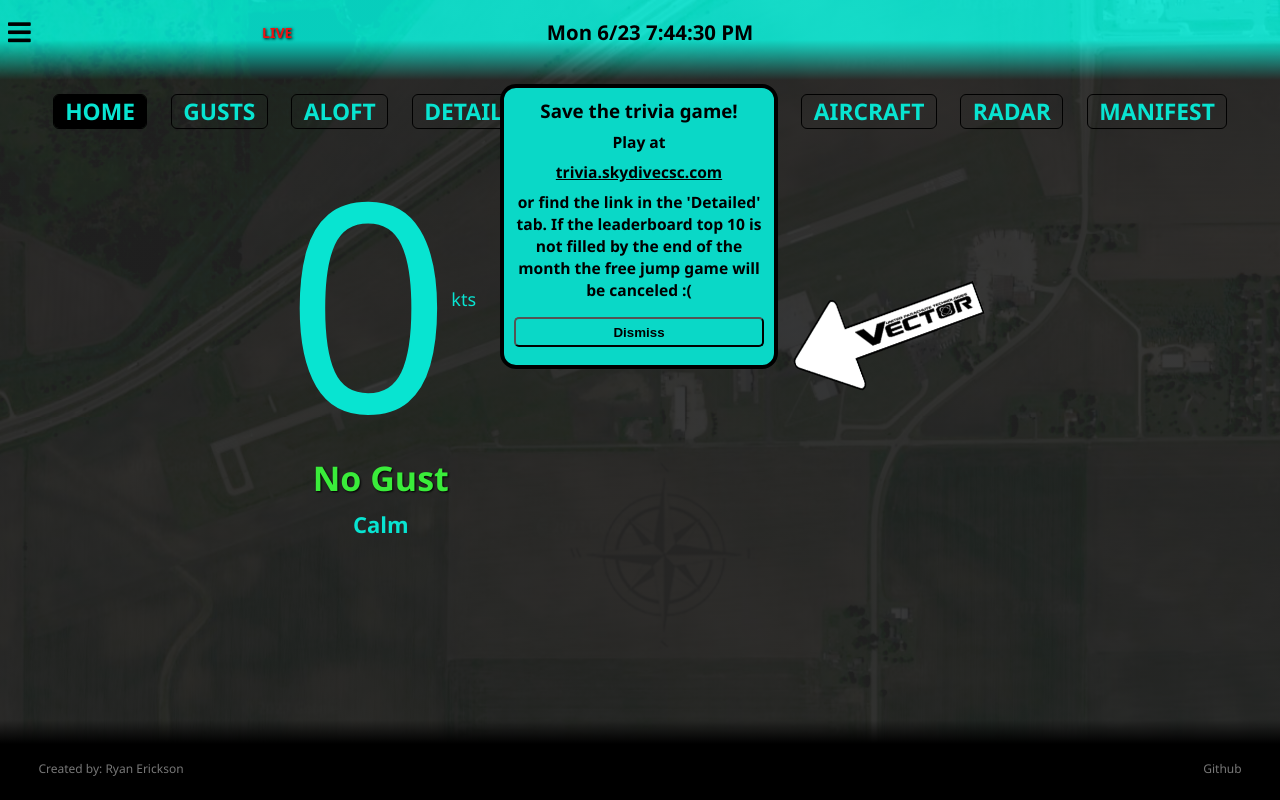
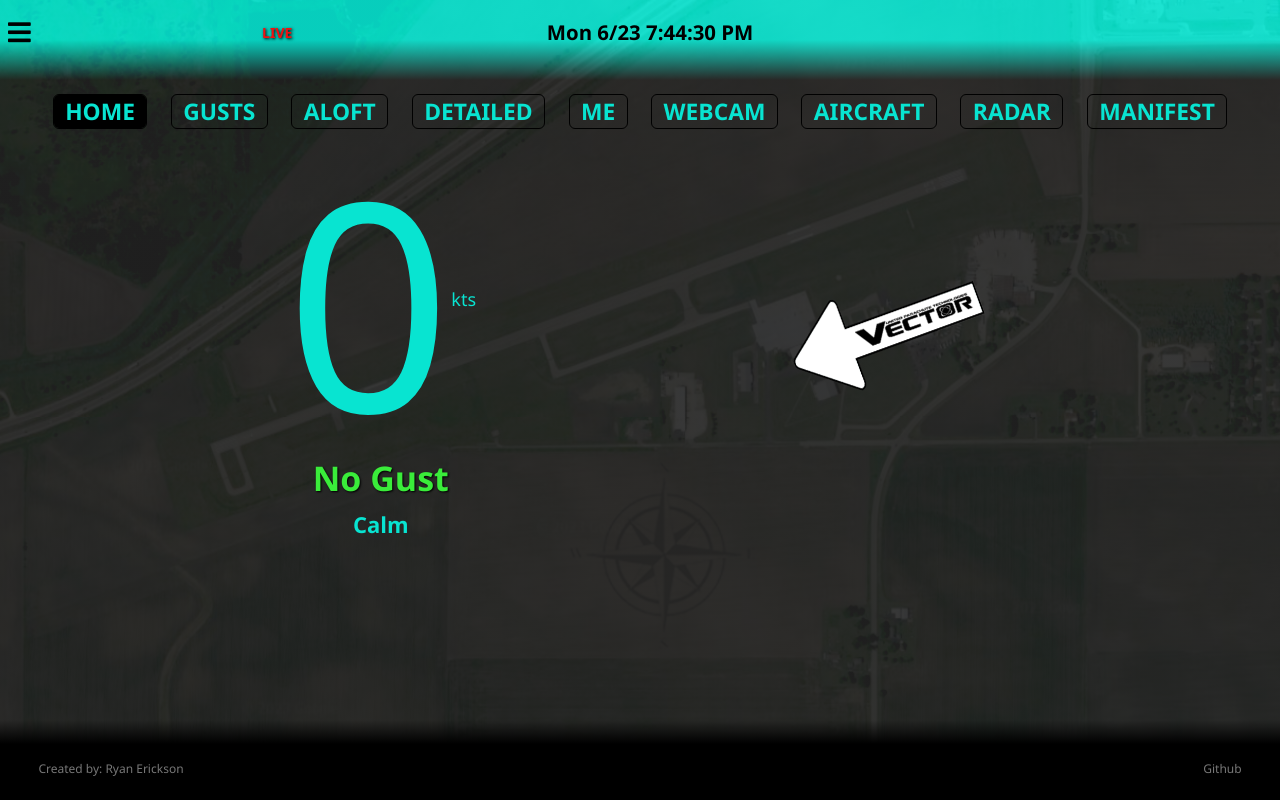
Before and after one commit to RyanFullStack/csc-weather-app, a React (Vite) app: page / in a window 1280 px wide. Built offline with nearby package versions, Linux system fonts and the light colour scheme; no server answers.

Commit message:
popup removed

```diff
--- a/src/components/Header/index.jsx
+++ b/src/components/Header/index.jsx
@@ -4,7 +4,6 @@ import LiveStatus from "../LiveStatus";
 import audio from "../../images/audio.png";
 import Beerlight from "../Beerlight";
 import HamburgerMenu from "../HamburgerMenu";
-import TriviaPopup from "../TriviaPopup";
 import "./headermenu.css";
 
 function Header() {
@@ -21,8 +20,6 @@ function Header() {
         <GetCst />
         <Beerlight />
       </div>
-
-      {window.location.pathname !== "/loadingarea" ? <TriviaPopup /> : null}
 
       {window.location.pathname !== "/loadingarea" ? (
         <div className="header-imgs">
```
